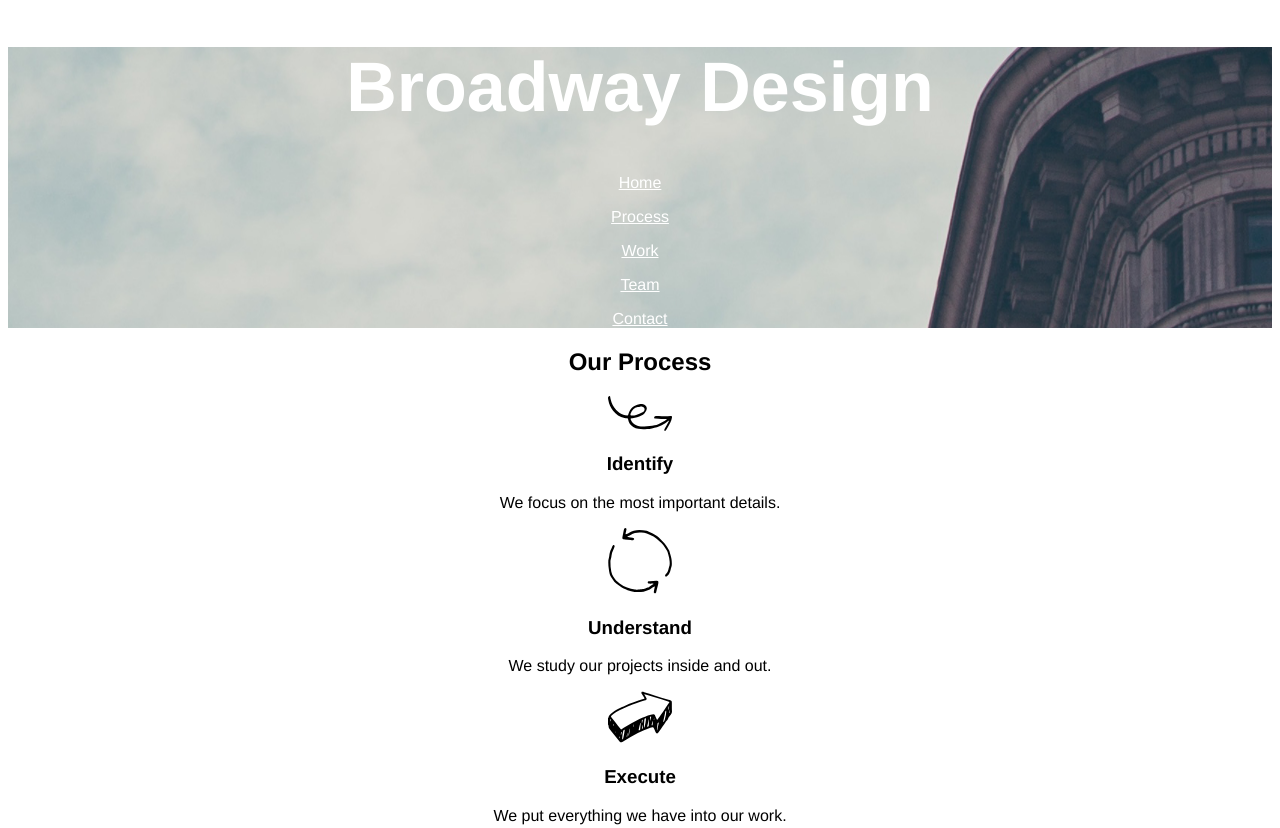
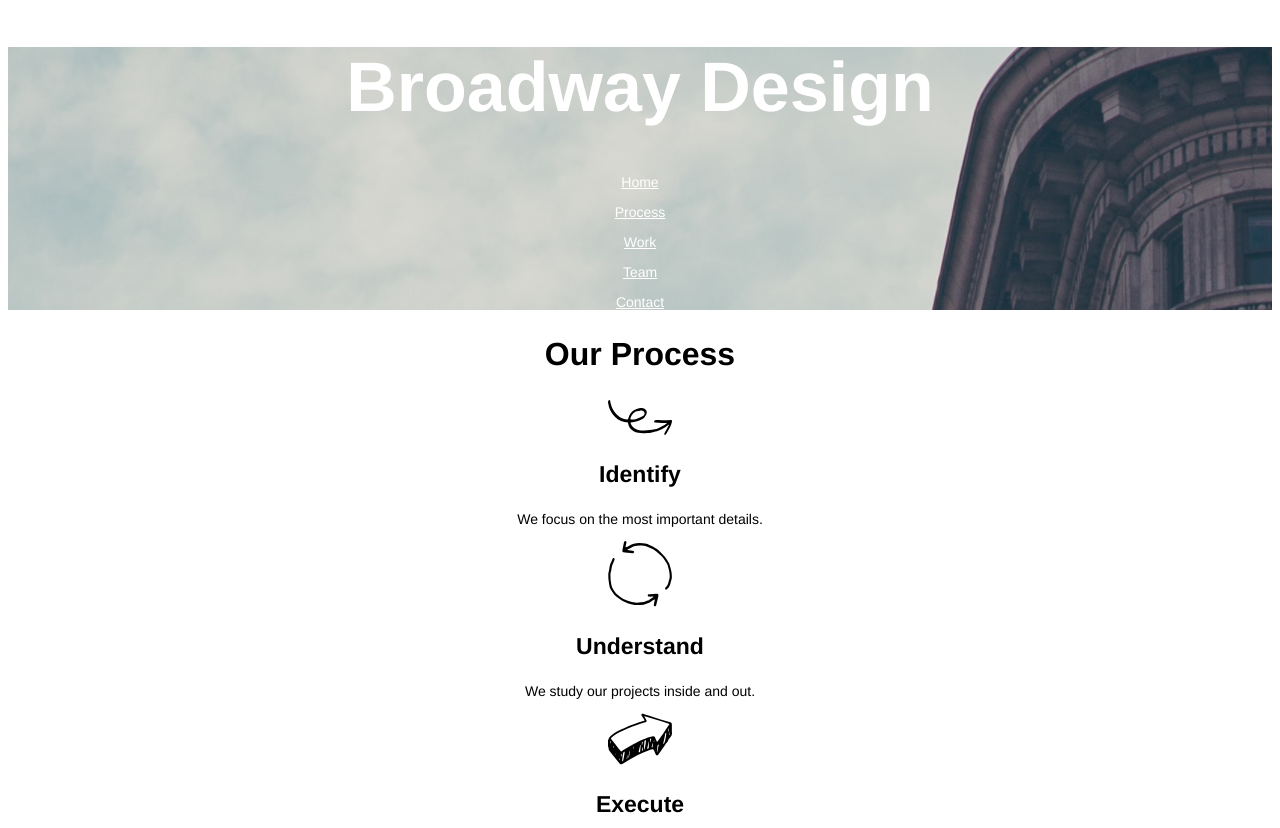
Before and after one commit to SandraSw/Broadway, a plain HTML site: page index.html in a window 1280 px wide. Shown: the top 828 px of the page. Drawn offline with Linux system fonts and the light colour scheme; files whose address does not match are found by name.

Commit message:
Finalize CSS stylesheet.

```diff
--- a/Resources/CSS/style.css
+++ b/Resources/CSS/style.css
@@ -1,12 +1,6 @@
 body {
   font-family: Helvetica;
   text-align: center;
-}
-
-#footer {
-  text-align: left;
-  font-size: 11px;
-  background-color: dimgray;
 }
 
 #home,
@@ -19,8 +13,36 @@ h1,
     #nyc,
       #footer {
         color: white;
-    }
+}
+
+h1,
+  h2,
+    h3 {
+      font-weight: bold;
+}
 
 h1 {
   font-size: 70px;
 }
+
+h2 {
+  font-size: 32px;
+}
+
+h3 {
+  font-size: 23px;
+}
+
+nav {
+  font-size: 18px;
+}
+
+p {
+  font-size: 14px;
+}
+
+#footer {
+  text-align: left;
+  font-size: 11px;
+  background-color: dimgray;
+}
```
